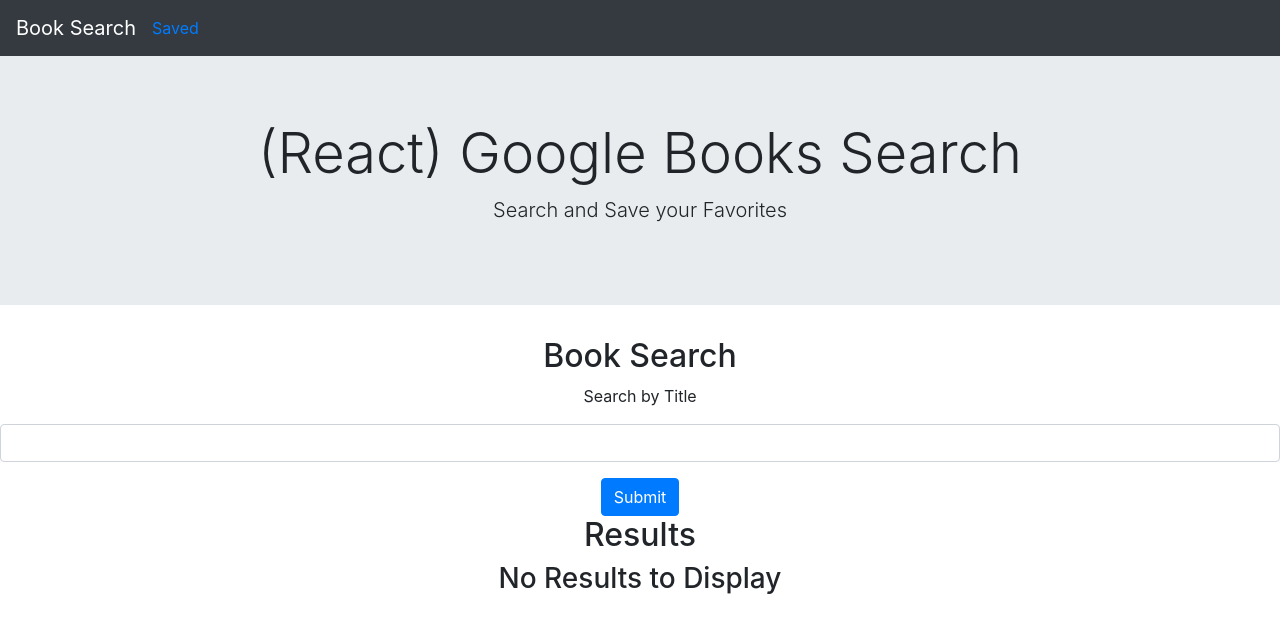
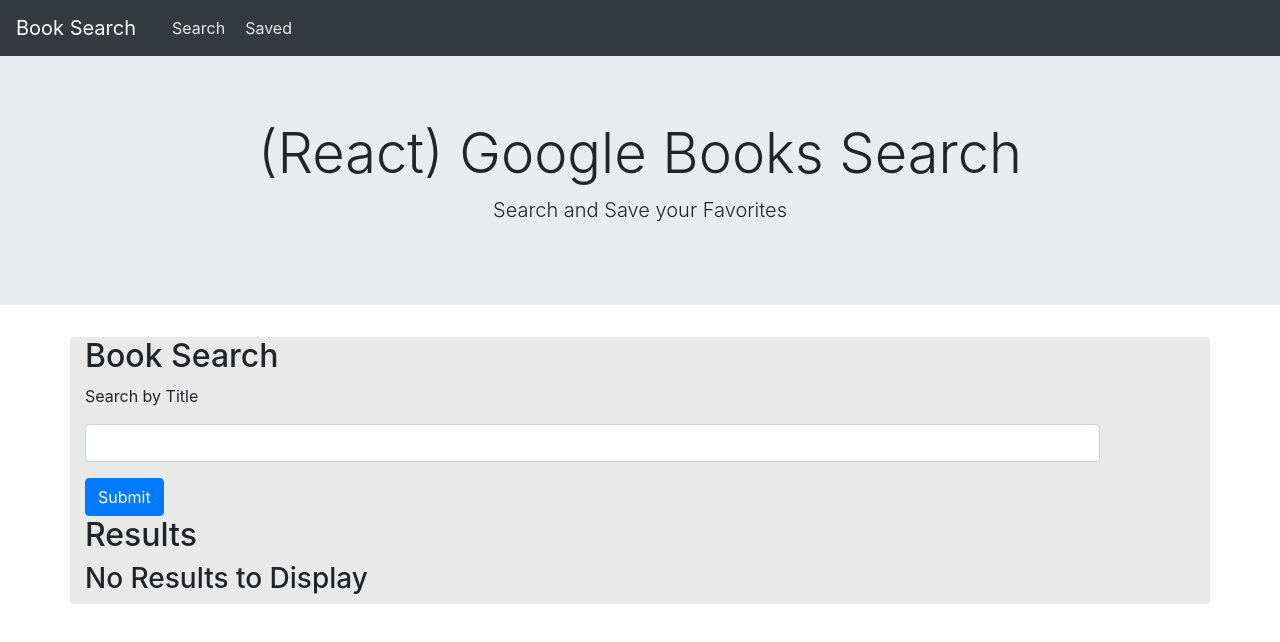
Before and after one commit to BarbaraHernandez/booksearch, a React (Create React App) app in the folder client/: page / in a window 1280 px wide. Shown: the top 642 px of the page. Built offline with nearby package versions, Linux system fonts and the light colour scheme.

Commit message:
added style

```diff
--- a/client/src/App.js
+++ b/client/src/App.js
@@ -6,21 +6,25 @@
 import Saved from './pages/Saved';
 import NoMatch from './NoMatch';
 import Jumbotron from './components/Jumbotron';
+import Wrapper from './components/Wrapper';
 
 class App extends Component {
   render() {
     return (
-      <Router>
-        <div className="App">
+      <div>
         <Navbar />
         <Jumbotron />
+        <Wrapper>
+          <Router>
             <Switch>
               <Route exact path="/" component={Search} />
               <Route exact path="/saved" component={Saved} />
               <Route component={NoMatch} />
             </Switch>
+          </Router>
+        </Wrapper>
       </div>
-      </Router>
+
     );
   }
 }
--- a/client/src/components/Jumbotron/index.js
+++ b/client/src/components/Jumbotron/index.js
@@ -4,7 +4,7 @@
   render() {
     return (
       <div className="jumbotron jumbotron-fluid">
-        <div className="container">
+        <div className="container text-center">
           <h1 className="display-4">(React) Google Books Search</h1>
           <p className="lead">Search and Save your Favorites</p>
         </div>
--- a/client/src/components/Navbar/index.js
+++ b/client/src/components/Navbar/index.js
@@ -1,4 +1,5 @@
 import React, { Component } from 'react';
+import './navbar.css';
 
 class Navbar extends Component {
   render() {
@@ -7,7 +8,8 @@
         <a className="navbar-brand" href="/">
           Book Search
         </a>
-        <a href="/books">Saved</a>
+        <a className="custom-link" href="/books">Search</a>
+        <a className="custom-link" href="/books">Saved</a>
       </nav>
     );
   }
--- /dev/null
+++ b/client/src/components/Navbar/navbar.css
@@ -0,0 +1,3 @@
+.custom-link{
+  margin-left:20px;
+}
--- /dev/null
+++ b/client/src/components/Wrapper/index.js
@@ -0,0 +1,18 @@
+import React from 'react';
+import './wrapper.css';
+
+export function Wrapper({children}) {
+  return (
+    <div className="container custom-wrapper">
+      <div className="row">
+        <div className="col-md-11">
+          {children}
+        </div>
+      </div>
+
+    </div>
+  );
+}
+
+
+export default Wrapper;
--- /dev/null
+++ b/client/src/components/Wrapper/wrapper.css
@@ -0,0 +1,5 @@
+.custom-wrapper{
+  border: 1px gray;
+  background-color: #e9e9e9;
+  border-radius: 4px;
+}
--- a/client/src/pages/Search/index.js
+++ b/client/src/pages/Search/index.js
@@ -1,5 +1,6 @@
 import React, { Component } from 'react';
 import API from '../../utils/API';
+import './search.css';
 
 class Search extends Component {
 
@@ -79,33 +80,43 @@
         <div id="search-results" className="list-overflow-container">
           <h2>Results</h2>
           {this.state.books.length ? (
-            <ul className="list-group">
+            <ul className="list-group center">
               {this.state.books.map(book => (
-                <li className="list-group-item" key={book.id}>
-                <div>
+                <li className="list-group-item book-box" key={book.id}>
+                <div className="container">
+                  <div className="row">
                     <h3>
                       {book.volumeInfo.title}
                     </h3>
+                  </div>
+                  <div className="row">
                     <p>
                       Written by: {book.volumeInfo.authors || "unknown"}
                     </p>
+                  </div>
+                  <div className="row justify-content-md-center">
+                    <div className="col-md-3">
                       <img
                         className="book-image"
                         alt="thumbnail of book"
                         src= {book.volumeInfo.imageLinks.smallThumbnail}
                       />
+                    </div>
+                    <div className="col-md-9">
                       <p className="description">
                         {book.volumeInfo.description}
                       </p>
+                    </div>
+                  </div>
                     <button
                       type="button"
-                    className="btn btn-dark"
+                      className="btn btn-dark custom-button"
                     >
                       <a href= {book.volumeInfo.infoLink} > view</a>
                     </button>
                     <button
                       type="button"
-                    className="btn btn-dark"
+                      className="btn btn-dark custom-button"
                       onClick={() => this.saveBook(book)}
                     >
                       save
--- /dev/null
+++ b/client/src/pages/Search/search.css
@@ -0,0 +1,16 @@
+a,
+a:hover {
+  color:#e9e9e9;
+  margin:0px;
+}
+
+.book-box {
+  margin-top: 20px;
+  margin-bottom: 20px;
+  margin-left:80px;
+  border-radius: 7px;
+}
+
+.custom-button {
+  margin:10px;
+}
--- a/package.json
+++ b/package.json
@@ -36,6 +36,7 @@
     "nodemon": "^1.18.7"
   },
   "dependencies": {
+    "axios": "^0.18.0",
     "express": "^4.16.3",
     "if-env": "^1.0.4",
     "mongoose": "^5.4.8"
```
Also changed, not shown: 2 other files (tests, documents, lock files or other folders). Lines whose indentation alone changed are shown as unchanged.
